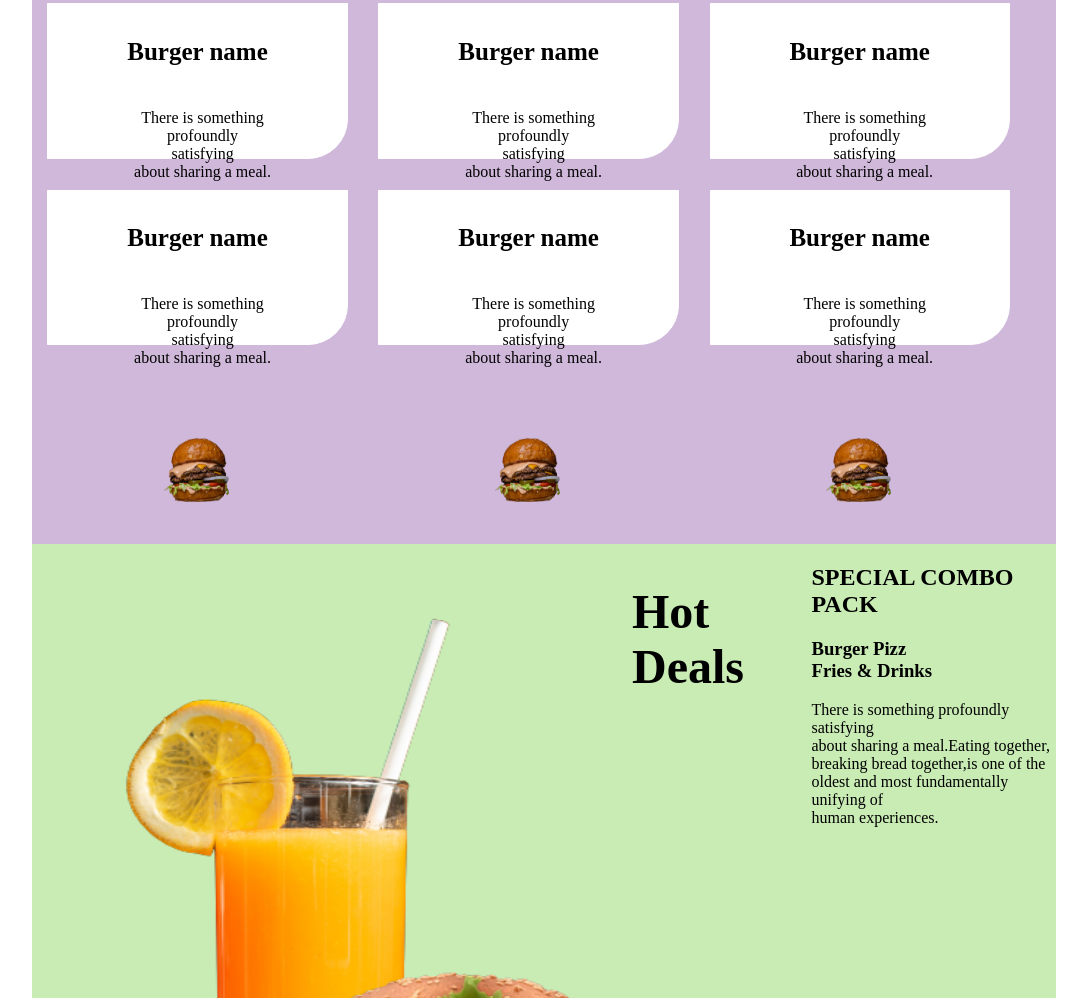
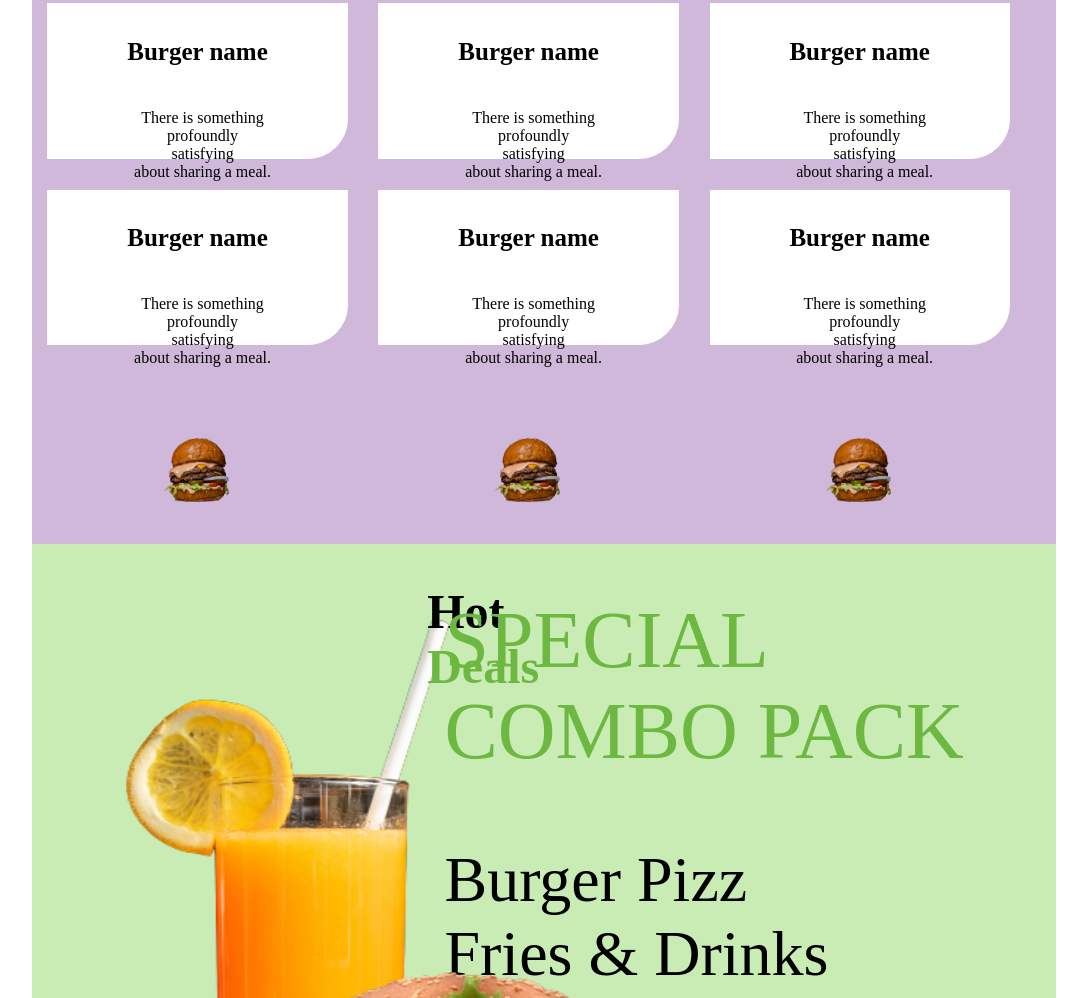
Before and after one commit to mike-njunge/str-food, a plain HTML site: page index.html in a window 1280 px wide. Shown: the part 1802-2800 px from the top of the page, without its empty margins (96-1183 px from the left). Drawn offline with Linux system fonts and the light colour scheme.

Commit message:
added styling for class combo

```diff
--- a/style.css
+++ b/style.css
@@ -117,9 +117,26 @@ margin-left: .5%;
     height: 750px;
     padding-top: -50px;
 }
+h1{
+    font-weight: 900;
+    margin-left: -20%;
+}
+.d{
+    color: #6CB840;
+}
+.combo h1{
+    font-size: 500%;
+    color: #6CB840;
+    font-weight: 100;
+    margin-top: 10%;
 
-.h{
-    font-weight: 900;
+
+}
+h3{
+    font-size: 400%;
+    margin-left: -20%;
+    font-weight: 100;
+
 }
 .section{
     margin: 5%;
```
